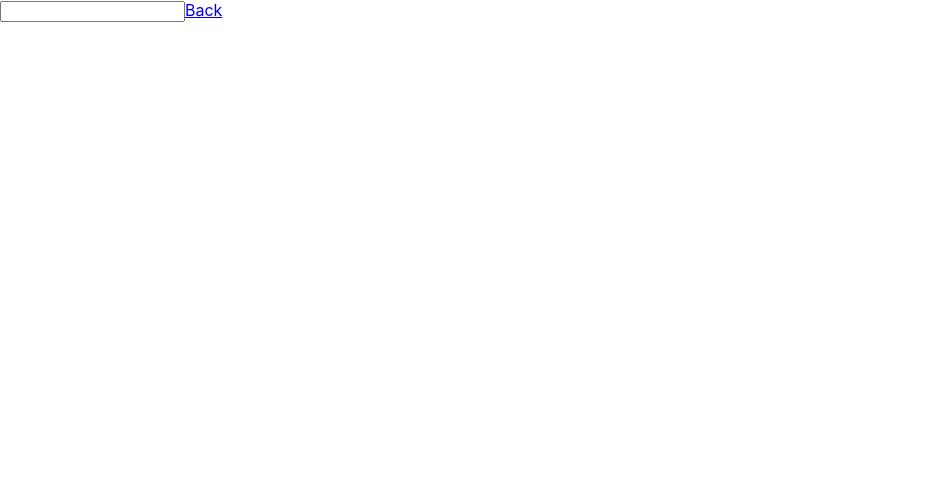
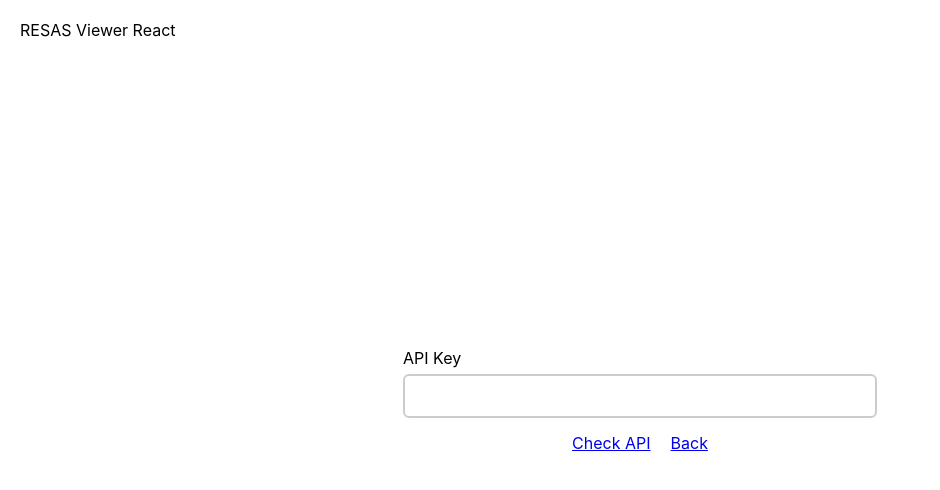
Before and after one commit to WindProphet/resas-viewer-react, a React (Create React App) app: page /config in a window 1280 px wide. Shown: the top 490 px of the page, without its empty margins (0-940 px from the left). Built offline with nearby package versions, Linux system fonts and the light colour scheme.

Commit message:
Update styles of `ConfigPage`

```diff
--- /dev/null
+++ b/src/containers/ConfigPage/index.module.css
@@ -0,0 +1,8 @@
+.input {
+  height: 20px;
+  padding: 10px;
+  font-size: large;
+  width: 450px;
+  border: 2px solid #ccc;
+  border-radius: 6px;
+}
--- a/src/containers/ConfigPage/index.tsx
+++ b/src/containers/ConfigPage/index.tsx
@@ -1,10 +1,29 @@
-import { ChangeEventHandler, useEffect, useRef } from "react";
+import { ChangeEventHandler, useEffect, useRef, useState } from "react";
 import { Link } from "react-router-dom";
+import styles from "../PopulationView/index.module.css";
+import configStyles from "./index.module.css";
+import fetchapi from "../../utils/fetchapi";
 
 function ConfigPage() {
+  const [check, setCheck] = useState<
+    "none" | "checking" | "goodapi" | "badapi"
+  >("none");
   const inputElement = useRef<HTMLInputElement>(null);
   let callback: ChangeEventHandler<HTMLInputElement> = (event) => {
     localStorage.setItem("api_key", event.target.value);
+    setCheck("none");
+  };
+
+  let checkAPI = async () => {
+    setCheck("checking");
+    try {
+      let res = await fetchapi("api/v1/prefectures");
+      let msg = await res.json();
+      if (!msg.result[0].prefName) throw new Error("badapi");
+      setCheck("goodapi");
+    } catch (error) {
+      setCheck("badapi");
+    }
   };
 
   useEffect(() => {
@@ -14,9 +33,33 @@ function ConfigPage() {
   });
 
   return (
-    <div>
-      <input onChange={callback} ref={inputElement} />
-      <Link to="/">Back</Link>
+    <div className={styles.fullscreen}>
+      <div className={styles.banner}>RESAS Viewer React</div>
+      <div className={styles.block}>
+        <div style={{ textAlign: "left" }}>
+          <div style={{ marginBottom: "6px" }}>API Key</div>
+          <input
+            readOnly={check == "checking"}
+            className={configStyles.input}
+            onChange={callback}
+            ref={inputElement}
+          />
+        </div>
+        <div style={{ marginTop: "15px" }}>
+          <a onClick={checkAPI} href="#">
+            {
+              {
+                none: "Check API",
+                checking: "Checking",
+                goodapi: "Checked",
+                badapi: "Bad API",
+              }[check]
+            }
+          </a>
+          <span style={{ marginLeft: "20px" }} />
+          <Link to="/">Back</Link>
+        </div>
+      </div>
     </div>
   );
 }
--- a/src/containers/PopulationView/index.module.css
+++ b/src/containers/PopulationView/index.module.css
@@ -77,3 +77,8 @@
   font-size: large;
   margin: 30px;
 }
+
+.block {
+  display: block;
+  text-align: center;
+}
--- a/src/containers/PopulationView/index.tsx
+++ b/src/containers/PopulationView/index.tsx
@@ -100,7 +100,7 @@ function PopulationView() {
     return (
       <div className={styles.fullscreen}>
         <div className={styles.banner}>RESAS Viewer React</div>
-        <div style={{ display: "block", textAlign: "center" }}>
+        <div className={styles.block}>
           <div className={styles.errormessage}>{error}</div>
           <div>
             <a onClick={reload} href="#">
@@ -116,7 +116,7 @@ function PopulationView() {
     return (
       <div className={styles.fullscreen}>
         <div className={styles.banner}>RESAS Viewer React</div>
-        <div style={{ display: "block", textAlign: "center" }}>
+        <div className={styles.block}>
           <div style={{ margin: "30px" }}>
             <LoaderRipple />
           </div>
```
